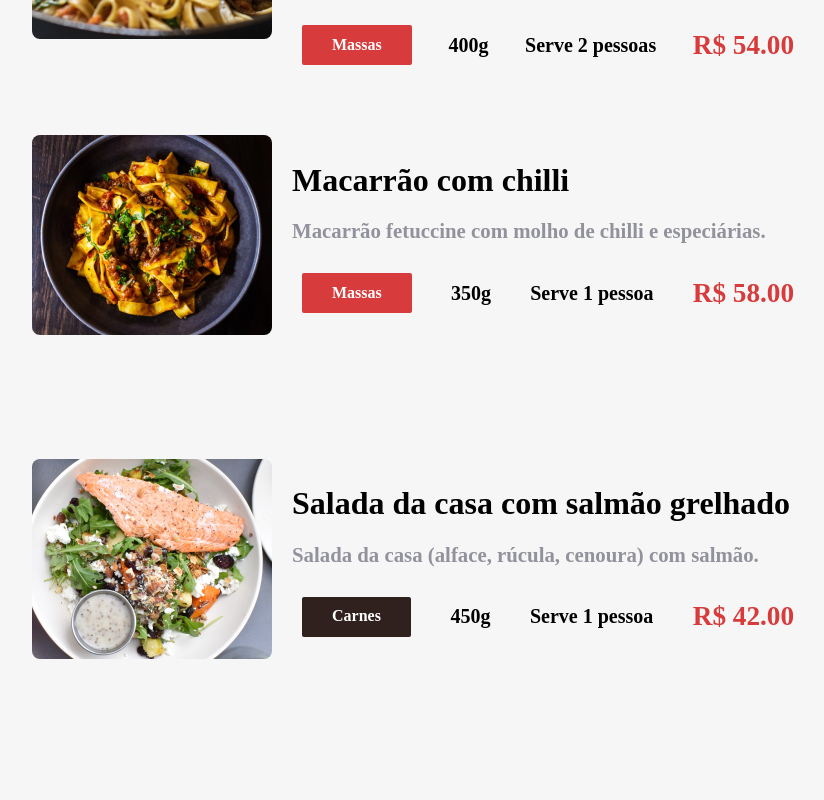
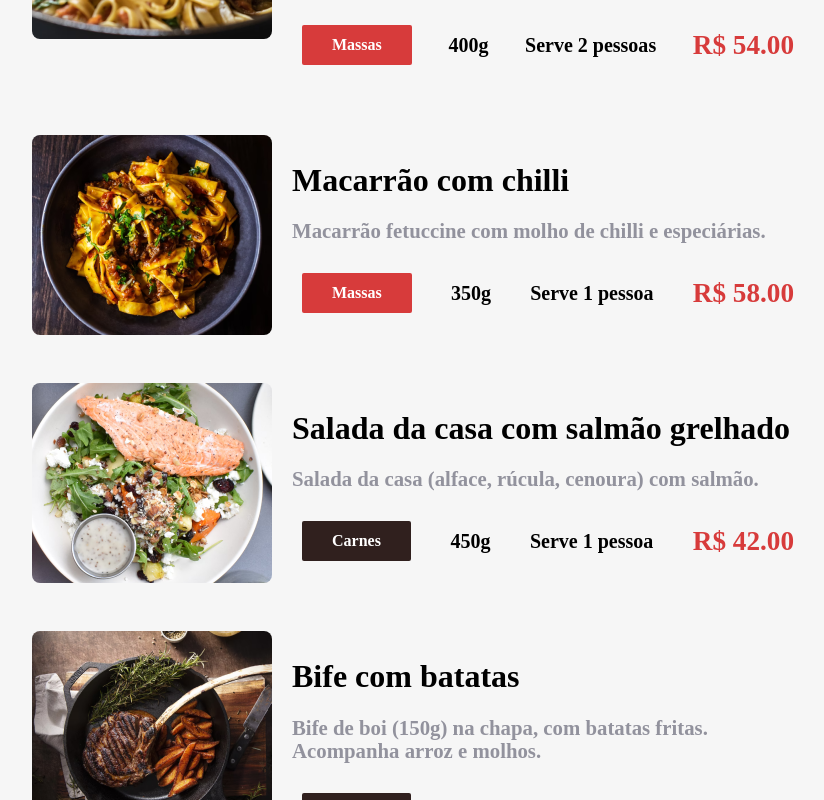
Before and after one commit to RichardRosenblat/aluroni-react-router, a React (Create React App) app: page / in a window 1280 px wide. Shown: the part 1240-2040 px from the top of the page, without its empty margins (168-992 px from the left). Built offline with nearby package versions, Linux system fonts and the light colour scheme; a web font is replaced by a local one.

Commit message:
code refactor

```diff
--- a/src/pages/Cardapio/Itens/index.tsx
+++ b/src/pages/Cardapio/Itens/index.tsx
@@ -1,4 +1,3 @@
-import { useEffect, useState } from "react";
 import Item from "./Item";
 import cardapio from "./itens.json";
 import styles from "./Itens.module.scss";
@@ -41,9 +40,7 @@ export default function Itens(props: Props) {
 			{ordenar(cardapio)
 				.filter((item) => testaBusca(item.title) && testaFiltro(item.category.id))
 				.map((item) => (
-					<div>
-						<Item key={item.id} {...item} />
-					</div>
+					<Item key={item.id} {...item} />
 				))}
 		</div>
 	);
```
